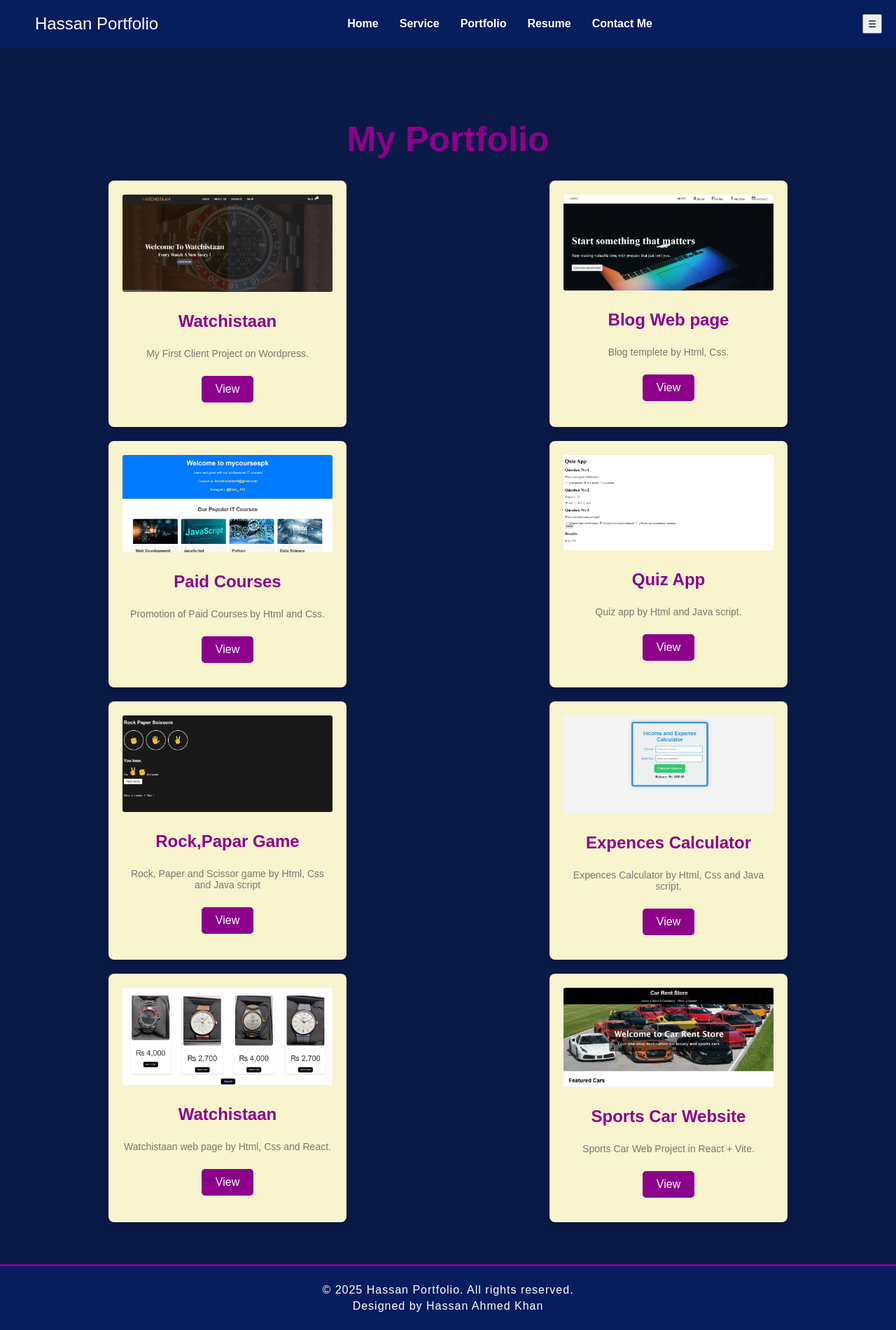
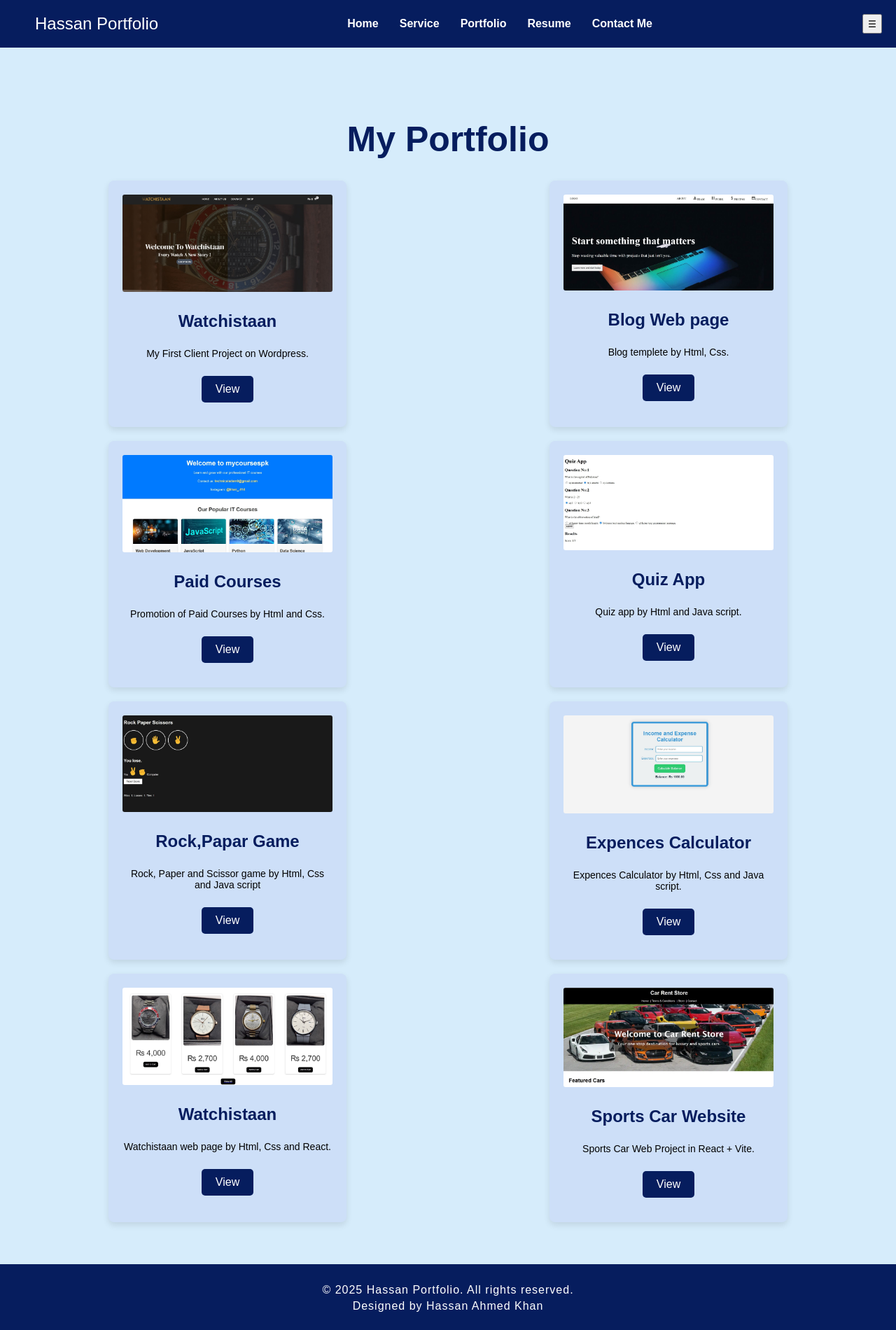
Before and after one commit to hassan-414/hassanportfolio, a React (Vite) app: page /portfolio in a window 1280 px wide. Shown: the whole page at 70% size. Built offline with nearby package versions, Linux system fonts and the light colour scheme.

Commit message:
Update PortfolioSection.css

```diff
--- a/src/components/PortfolioSection.css
+++ b/src/components/PortfolioSection.css
@@ -1,31 +1,33 @@
-
 .portfolio {
     background-color: #f9f9f9;
     padding: 60px 20px;
     text-align: center;
-    background-color: #0a1a46;
+    background-color: rgb(214, 236, 251);
   }
 
-  /* Title styling */
+
   .portfolio-title {
     font-size: 50px;
-    color: rgb(140, 0, 140);
+    color: #061d5e;
     margin-bottom: 30px;
+    font-family: 'Montserrat', sans-serif;
+
+
   }
 
-  /* Portfolio items grid with 2 projects per row */
+
   .portfolio-items {
     display: grid;
-    grid-template-columns: repeat(2, 1fr); /* 2 projects per row */
+    grid-template-columns: repeat(2, 1fr);
     gap: 20px;
     justify-items: center;
   }
 
-  /* Portfolio item card */
+
   .portfolio-item {
     width: 100%;
     max-width: 300px;
-    background-color:rgb(248, 244, 205);
+    background-color:rgb(205, 223, 248);
     box-shadow: 0 4px 10px rgba(0, 0, 0, 0.1);
     padding: 20px;
     border-radius: 8px;
@@ -44,7 +46,7 @@
 
   .project-header h3 {
     font-size: 24px;
-    color: rgb(140, 0, 140);
+    color: #061d5e;
   }
 
   /* PortfolioSection.css */
@@ -60,11 +62,11 @@
 
   .project-header p {
     font-size: 14px;
-    color: #777;
+    color: black;
   }
 
   .project-header button {
-    background-color:  rgb(140, 0, 140);;
+    background-color: #061d5e;
     color: white;
     padding: 10px 20px;
     border: none;
@@ -76,64 +78,14 @@
   }
 
   .project-header button:hover {
-    background-color:  #7e22ce;
+    background-color: rgb(113, 189, 239);
   }
 
-  /* Project details view */
-  .project-details {
-    display: flex;
-    margin-top: 30px;
-    justify-content: space-between;
-    align-items: center;
-  }
-
-  .project-details .left {
-    flex: 1;
-    padding: 20px;
-  }
-
-  .project-details .right {
-    flex: 1;
-    padding: 20px;
-  }
-
-  .project-details img {
-    width: 100%;
-    height: auto;
-    border-radius: 8px;
-  }
-
-  .project-details h3 {
-    font-size: 30px;
-    color: rgb(140, 0, 140);
-  }
-
-  .project-details p {
-    font-size: 16px;
-    color: #777;
-    margin-top: 10px;
-  }
-
-  .project-details button {
-    background-color: rgb(140, 0, 140);
-    color: white;
-    padding: 10px 20px;
-    border: none;
-    border-radius: 5px;
-    cursor: pointer;
-    margin-top: 15px;
-    font-size: 16px;
-    transition: background-color 0.3s ease;
-  }
-
-  .project-details button:hover {
-    background-color:  #7e22ce;
-  }
 
   /* Mobile responsiveness */
   @media (max-width: 768px) {
     .portfolio-items {
-      grid-template-columns: 1fr; /* 1 project per row on smaller screens */
+      grid-template-columns: 1fr;
     }
 
     .project-details {
@@ -148,7 +100,7 @@
 
   .line{
     border: none;
-    border-top: 3px solid rgb(140, 0, 140); /* Purple line */
+    border-top: 3px solid #061d5e ;
     margin-top: 0px;
-    width: 100%; /* Full width of the container */
+    width: 100%;
 }
```
